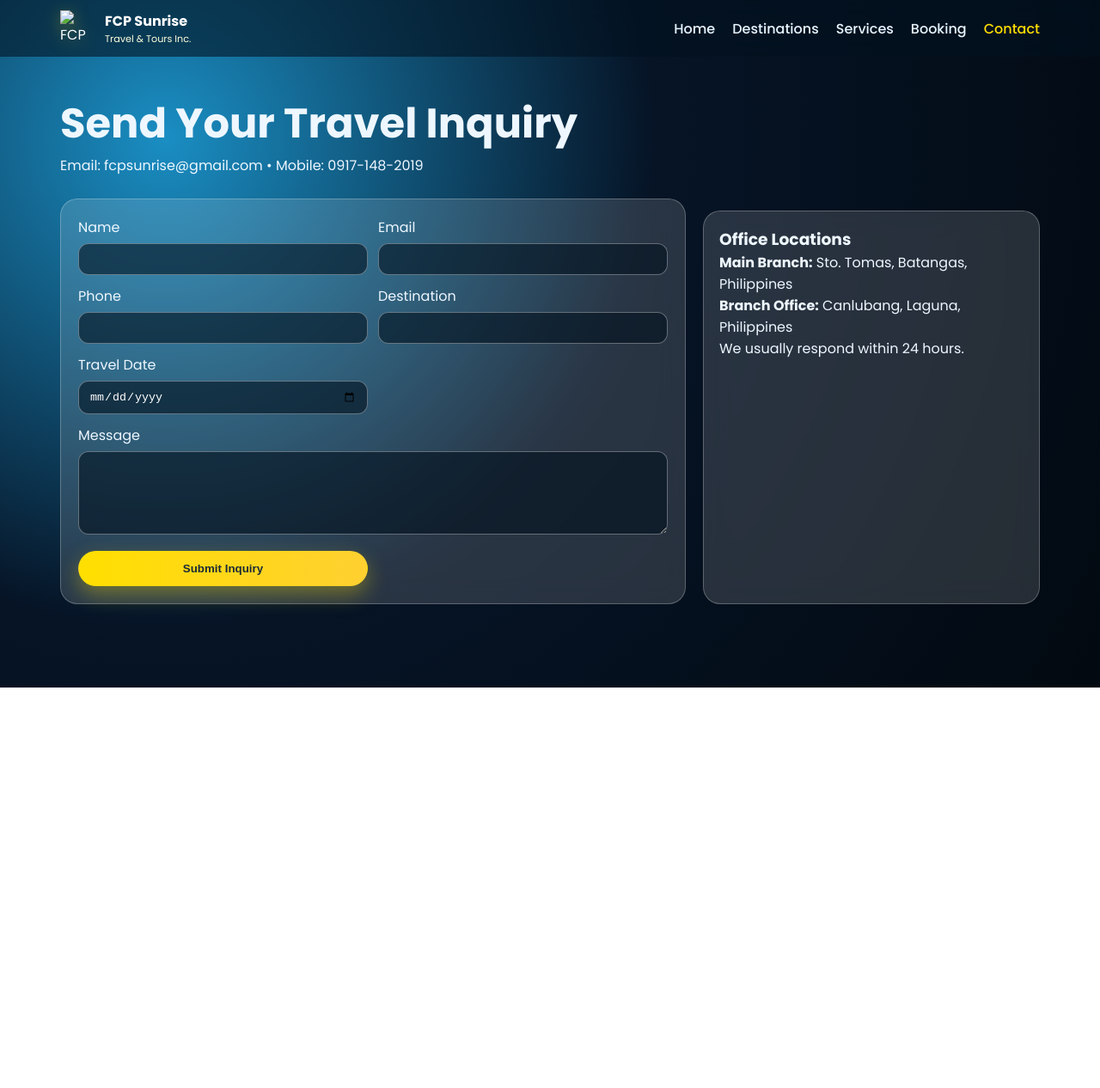
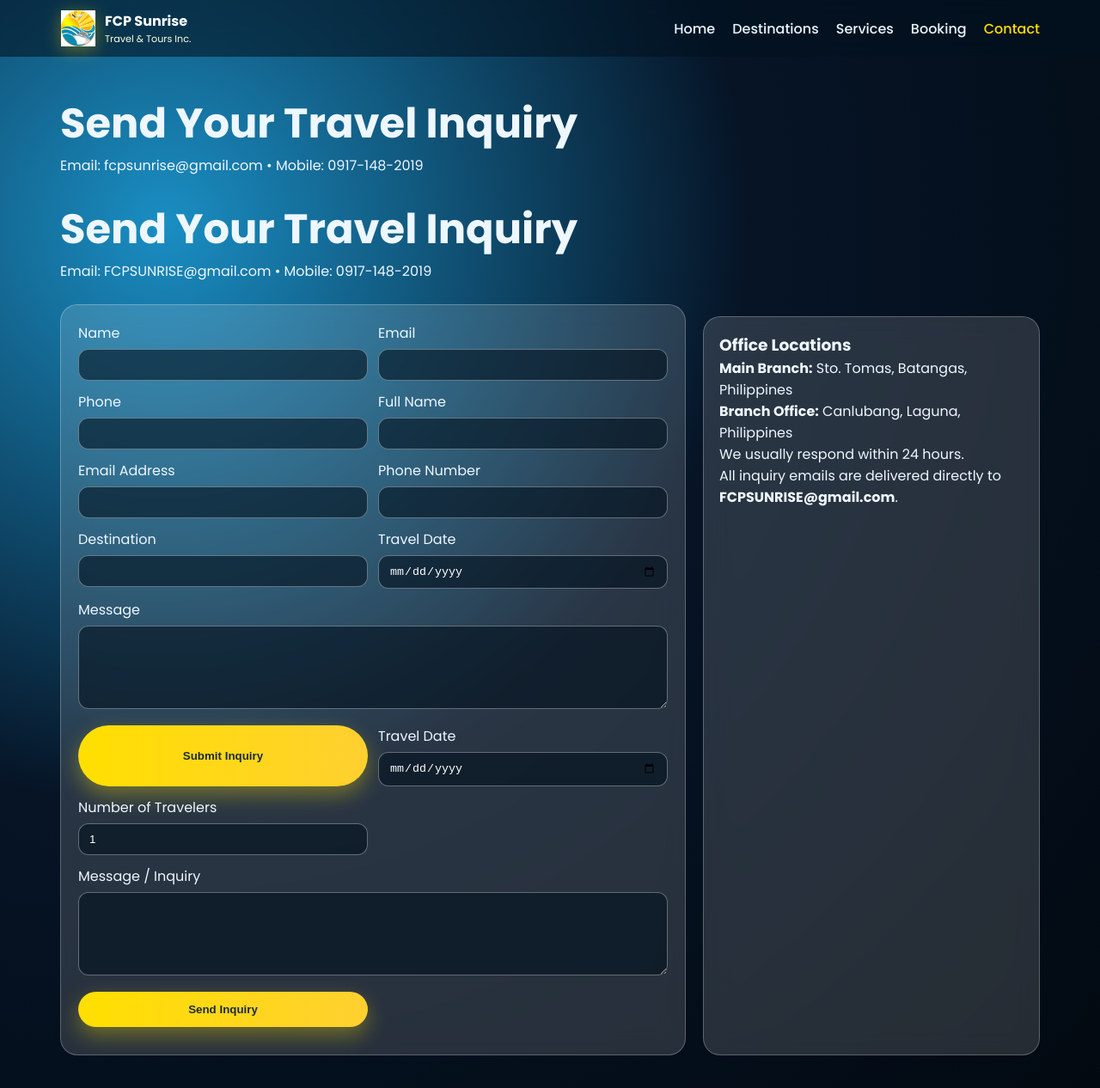
Before and after one commit to AD-25-11/FCP-Sunrise, a website: page contact.html in a window 1280 px wide. Shown: the whole page at 86% size. Before the commit the page ends 800 px from the top, so only its background shows below. Drawn offline with Linux system fonts and the light colour scheme.

Commit message:
Update contact.html

```diff
--- a/contact.html
+++ b/contact.html
@@ -8,24 +8,38 @@
   <link rel="stylesheet" href="css/style.css" />
 </head>
 <body>
-<header class="site-header"><nav class="navbar container"><a href="index.html" class="brand"><img class="brand-logo-img" src="logo.png" alt="FCP Sunrise logo" /><span><strong>FCP Sunrise</strong><small>Travel & Tours Inc.</small></span></a><button class="menu-toggle" aria-label="Toggle Menu">☰</button><ul class="nav-links"><li><a href="index.html">Home</a></li><li><a href="destinations.html">Destinations</a></li><li><a href="services.html">Services</a></li><li><a href="booking.html">Booking</a></li><li><a class="active" href="contact.html">Contact</a></li></ul></nav></header>
+<header class="site-header"><nav class="navbar container"><a href="index.html" class="brand"><img class="brand-logo-img" src="logo.jpg" alt="FCP Sunrise logo" /><span><strong>FCP Sunrise</strong><small>Travel & Tours Inc.</small></span></a><button class="menu-toggle" aria-label="Toggle Menu">☰</button><ul class="nav-links"><li><a href="index.html">Home</a></li><li><a href="destinations.html">Destinations</a></li><li><a href="services.html">Services</a></li><li><a href="booking.html">Booking</a></li><li><a class="active" href="contact.html">Contact</a></li></ul></nav></header>
 <main class="subpage-main">
   <section class="sub-hero container"><h1>Send Your Travel Inquiry</h1><p>Email: fcpsunrise@gmail.com • Mobile: 0917-148-2019</p></section>
+  <section class="sub-hero container"><h1>Send Your Travel Inquiry</h1><p>Email: FCPSUNRISE@gmail.com • Mobile: 0917-148-2019</p></section>
   <section class="container contact-layout">
     <form class="glass-form" id="inquiryForm">
       <div><label>Name</label><input type="text" name="name" required /></div>
       <div><label>Email</label><input type="email" name="email" required /></div>
       <div><label>Phone</label><input type="tel" name="phone" required /></div>
+    <form class="glass-form formsubmit-form" id="inquiryForm" action="https://formsubmit.co/FCPSUNRISE@gmail.com" method="POST">
+      <input type="hidden" name="_captcha" value="false" />
+      <input type="hidden" name="_next" value="thankyou.html" />
+      <input type="hidden" name="_subject" value="New Travel Inquiry - FCP Sunrise Website" />
+      <div><label>Full Name</label><input type="text" name="name" required /></div>
+      <div><label>Email Address</label><input type="email" name="email" required /></div>
+      <div><label>Phone Number</label><input type="tel" name="phone" required /></div>
       <div><label>Destination</label><input type="text" name="destination" required /></div>
       <div><label>Travel Date</label><input type="date" name="travelDate" required /></div>
       <div class="full"><label>Message</label><textarea name="message" rows="5" required></textarea></div>
       <button class="btn btn-primary" type="submit">Submit Inquiry</button>
+      <div><label>Travel Date</label><input type="date" name="travel_date" required /></div>
+      <div><label>Number of Travelers</label><input type="number" name="travelers" min="1" value="1" required /></div>
+      <div class="full"><label>Message / Inquiry</label><textarea name="message" rows="5" required></textarea></div>
+      <button class="btn btn-primary" type="submit">Send Inquiry</button>
+      <p class="full form-status" aria-live="polite"></p>
     </form>
     <aside class="glass-panel">
       <h3>Office Locations</h3>
       <p><strong>Main Branch:</strong> Sto. Tomas, Batangas, Philippines</p>
       <p><strong>Branch Office:</strong> Canlubang, Laguna, Philippines</p>
       <p id="formResponse">We usually respond within 24 hours.</p>
+      <p>All inquiry emails are delivered directly to <strong>FCPSUNRISE@gmail.com</strong>.</p>
     </aside>
   </section>
 </main>
```
